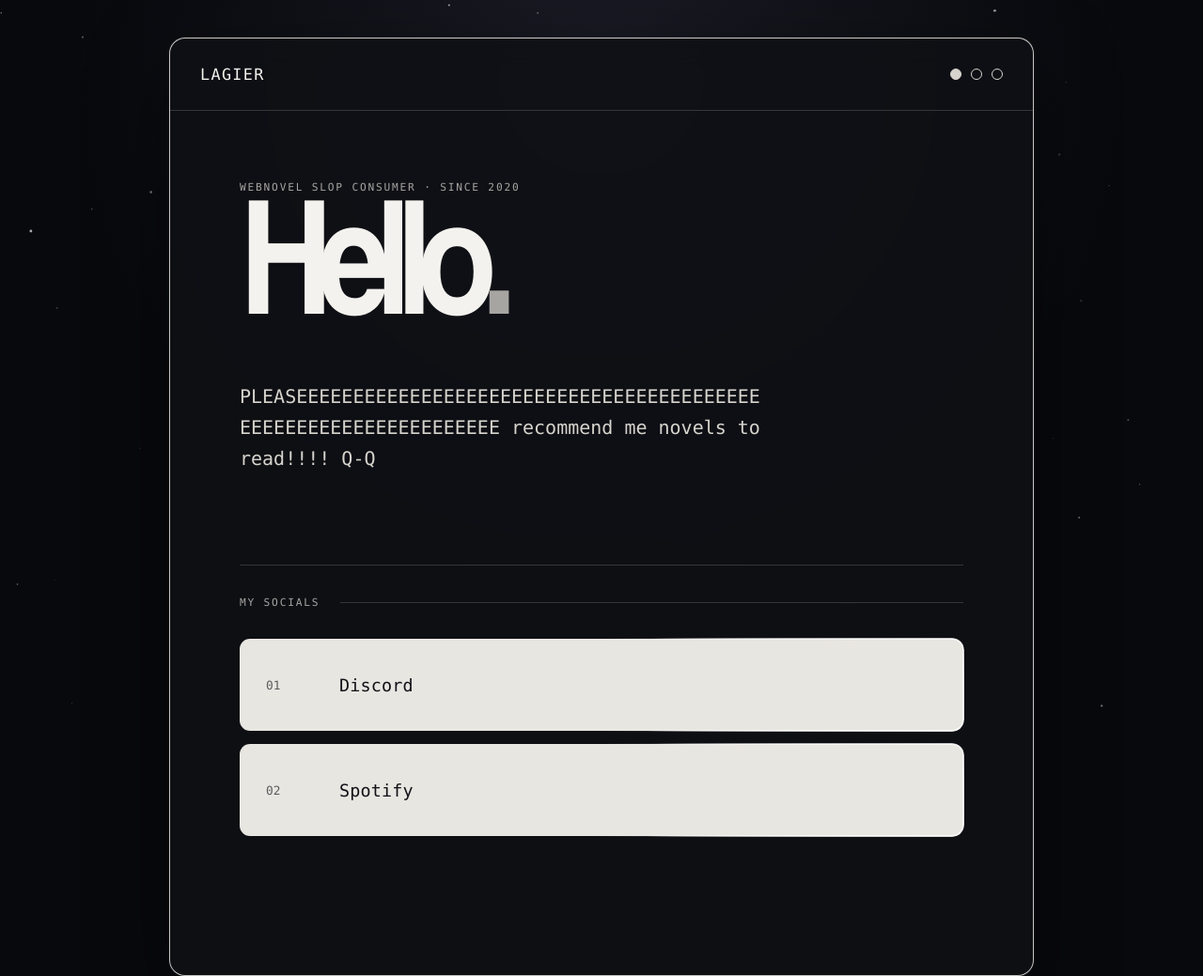
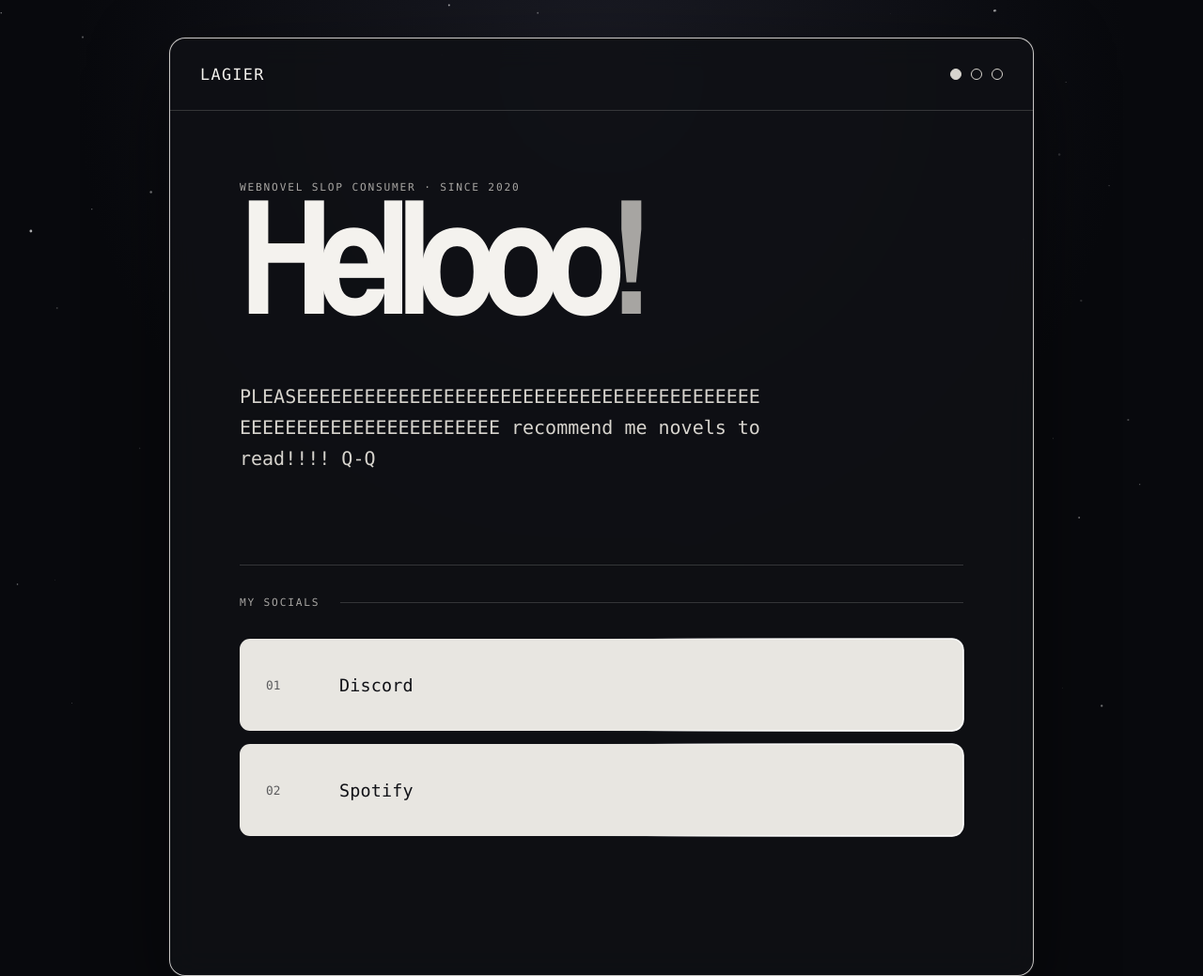
Before and after one commit to LagierWasHere/LagierWasHere.github.io, a plain HTML site: page index.html in a window 1280 px wide. Shown: the whole page at 94% size. Drawn offline with Linux system fonts and the light colour scheme.

Commit message:
Update greeting heading
Co-authored-by: Copilot <223556219+Copilot@users.noreply.github.com>

```diff
--- a/index.html
+++ b/index.html
@@ -27,7 +27,7 @@
         <div class="window-body" id="top">
           <section class="intro">
             <p class="eyebrow">WebNovel Slop Consumer · since 2020</p>
-            <h1>Hello<span class="accent">.</span></h1>
+            <h1>Hellooo<span class="accent">!</span></h1>
             <p class="intro-copy">
               PLEASEEEEEEEEEEEEEEEEEEEEEEEEEEEEEEEEEEEEEEEEEEEEEEEEEEEEEEEEEEEEEEEE
               recommend me novels to read!!!! Q-Q
```
